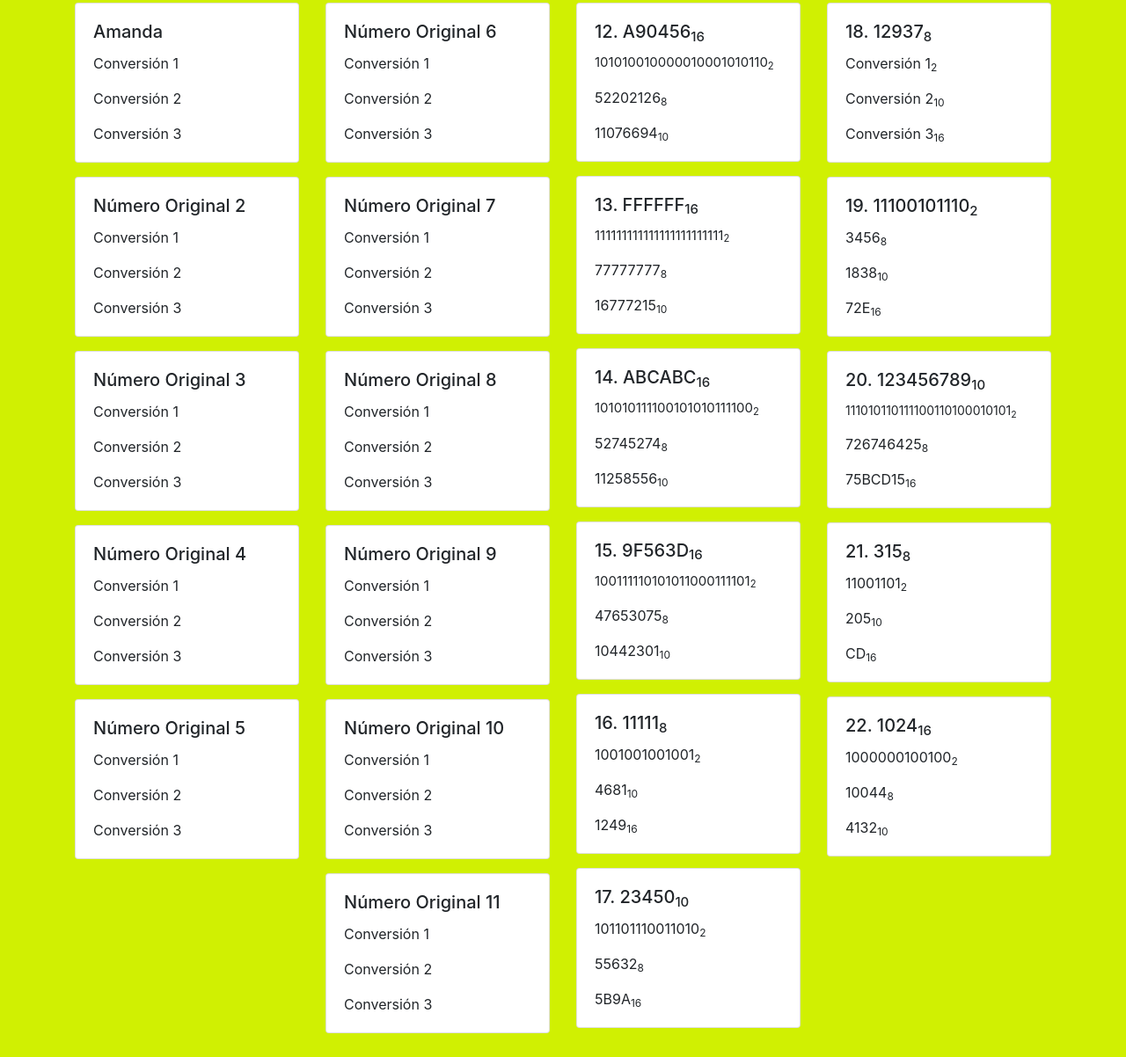
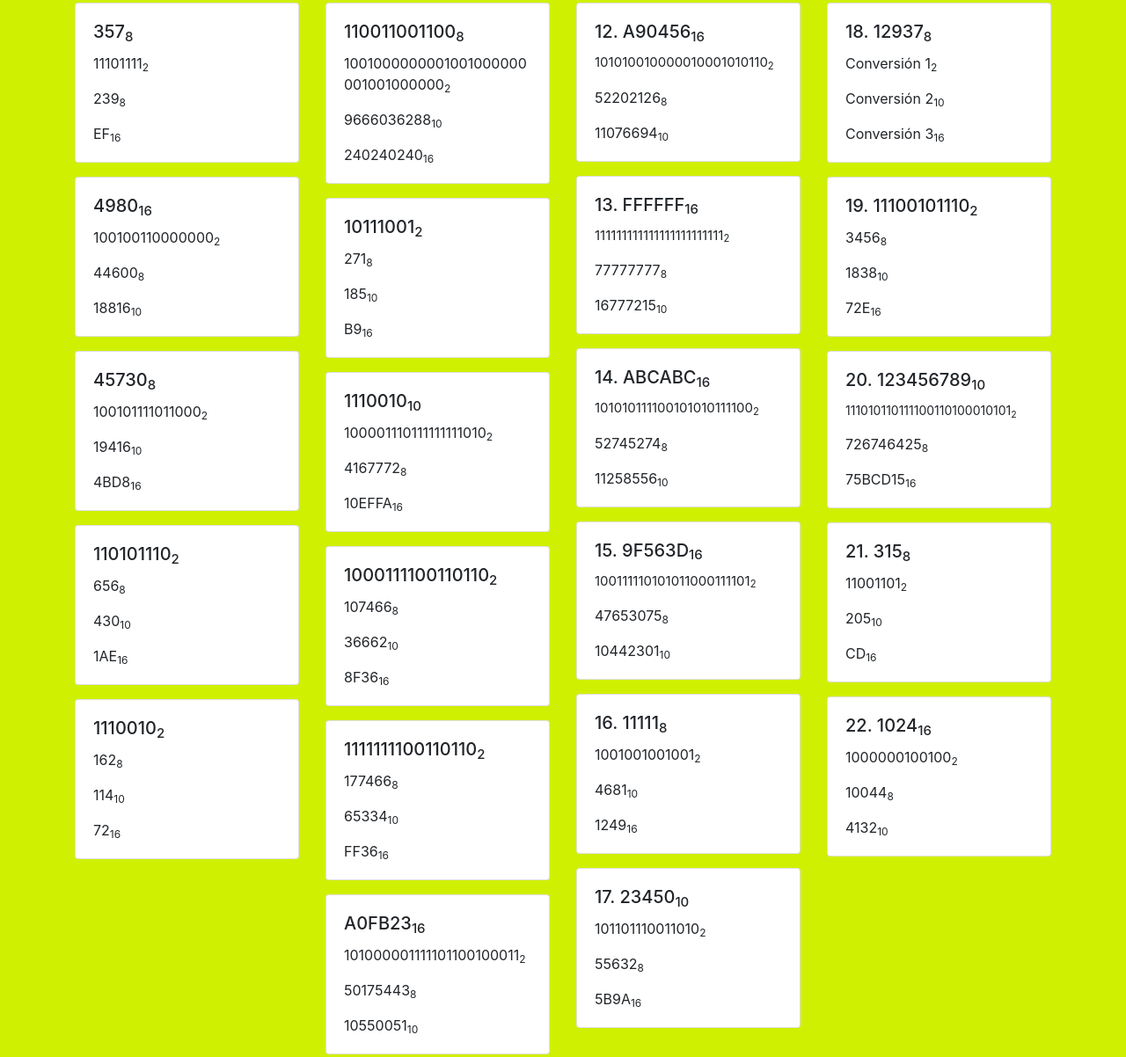
Before and after one commit to ipicado17/ipicado17.github.io, a plain HTML site: page index.html in a window 1280 px wide. Shown: the part 93-1295 px from the top of the page at 88% size. Drawn offline with nearby package versions, Linux system fonts and the light colour scheme.

Commit message:
Cambios 1

```diff
--- a/index.html
+++ b/index.html
@@ -25,42 +25,42 @@
             <div class="col-md-3">
                 <div class="card mt-3">
                     <div class="card-body">
-                        <h5 class="card-title">Amanda </h5>
-                        <p class="card-text">Conversión 1</p>
-                        <p class="card-text">Conversión 2</p>
-                        <p class="card-text">Conversión 3</p>
+                        <h5 class="card-title">357<sub>8</sub></h5>
+                        <p class="card-text">11101111<sub>2</sub></p>
+                        <p class="card-text">239<sub>8</sub</p>
+                        <p class="card-text">EF<sub>16</sub</p>
                     </div>
                 </div>
                 <div class="card mt-3">
                     <div class="card-body">
-                        <h5 class="card-title">Número Original 2</h5>
-                        <p class="card-text">Conversión 1</p>
-                        <p class="card-text">Conversión 2</p>
-                        <p class="card-text">Conversión 3</p>
+                        <h5 class="card-title">4980<sub>16</sub></h5>
+                        <p class="card-text">100100110000000<sub>2</sub></p>
+                        <p class="card-text">44600<sub>8</sub></p>
+                        <p class="card-text">18816<sub>10</sub></p>
                     </div>
                 </div>
                 <div class="card mt-3">
                     <div class="card-body">
-                        <h5 class="card-title">Número Original 3</h5>
-                        <p class="card-text">Conversión 1</p>
-                        <p class="card-text">Conversión 2</p>
-                        <p class="card-text">Conversión 3</p>
+                        <h5 class="card-title">45730<sub>8</sub></h5>
+                        <p class="card-text">100101111011000<sub>2</sub></p>
+                        <p class="card-text">19416<sub>10</sub></p>
+                        <p class="card-text">4BD8<sub>16</sub></p>
                     </div>
                 </div>
                 <div class="card mt-3">
                     <div class="card-body">
-                        <h5 class="card-title">Número Original 4</h5>
-                        <p class="card-text">Conversión 1</p>
-                        <p class="card-text">Conversión 2</p>
-                        <p class="card-text">Conversión 3</p>
+                        <h5 class="card-title">110101110<sub>2</sub></h5>
+                        <p class="card-text">656<sub>8</sub></p>
+                        <p class="card-text">430<sub>10</sub></p>
+                        <p class="card-text">1AE<sub>16</sub></p>
                     </div>
                 </div>
                 <div class="card mt-3">
                     <div class="card-body">
-                        <h5 class="card-title">Número Original 5</h5>
-                        <p class="card-text">Conversión 1</p>
-                        <p class="card-text">Conversión 2</p>
-                        <p class="card-text">Conversión 3</p>
+                        <h5 class="card-title">1110010<sub>2</sub></h5>
+                        <p class="card-text">162<sub>8</sub></p>
+                        <p class="card-text">114<sub>10</sub></p>
+                        <p class="card-text">72<sub>16</sub></p>
                     </div>
                 </div>
             </div>
@@ -69,50 +69,50 @@
             <div class="col-md-3">
                 <div class="card mt-3">
                     <div class="card-body">
-                        <h5 class="card-title">Número Original 6</h5>
-                        <p class="card-text">Conversión 1</p>
-                        <p class="card-text">Conversión 2</p>
-                        <p class="card-text">Conversión 3</p>
+                        <h5 class="card-title">110011001100<sub>8</sub></h5>
+                        <p class="card-text">1001000000001001000000001001000000<sub>2</sub></p>
+                        <p class="card-text">9666036288<sub>10</sub></p>
+                        <p class="card-text">240240240<sub>16</sub></p>
                     </div>
                 </div>
                 <div class="card mt-3">
                     <div class="card-body">
-                        <h5 class="card-title">Número Original 7</h5>
-                        <p class="card-text">Conversión 1</p>
-                        <p class="card-text">Conversión 2</p>
-                        <p class="card-text">Conversión 3</p>
+                        <h5 class="card-title">10111001<sub>2</sub></h5>
+                        <p class="card-text">271<sub>8</sub></p>
+                        <p class="card-text">185<sub>10</sub></p>
+                        <p class="card-text">B9<sub>16</sub></p>
                     </div>
                 </div>
                 <div class="card mt-3">
                     <div class="card-body">
-                        <h5 class="card-title">Número Original 8</h5>
-                        <p class="card-text">Conversión 1</p>
-                        <p class="card-text">Conversión 2</p>
-                        <p class="card-text">Conversión 3</p>
+                        <h5 class="card-title">1110010<sub>10</sub></h5>
+                        <p class="card-text">100001110111111111010<sub>2</sub></p>
+                        <p class="card-text">4167772<sub>8</sub></p>
+                        <p class="card-text">10EFFA<sub>16</sub></p>
                     </div>
                 </div>
                 <div class="card mt-3">
                     <div class="card-body">
-                        <h5 class="card-title">Número Original 9</h5>
-                        <p class="card-text">Conversión 1</p>
-                        <p class="card-text">Conversión 2</p>
-                        <p class="card-text">Conversión 3</p>
+                        <h5 class="card-title">1000111100110110<sub>2</sub></h5>
+                        <p class="card-text">107466<sub>8</sub></p>
+                        <p class="card-text">36662<sub>10</sub></p>
+                        <p class="card-text">8F36<sub>16</sub></p>
                     </div>
                 </div>
                 <div class="card mt-3">
                     <div class="card-body">
-                        <h5 class="card-title">Número Original 10</h5>
-                        <p class="card-text">Conversión 1</p>
-                        <p class="card-text">Conversión 2</p>
-                        <p class="card-text">Conversión 3</p>
+                        <h5 class="card-title">1111111100110110<sub>2</sub></h5>
+                        <p class="card-text">177466<sub>8</sub></p>
+                        <p class="card-text">65334<sub>10</sub></p>
+                        <p class="card-text">FF36<sub>16</sub></p>
                     </div>
                 </div>
                 <div class="card mt-3">
                     <div class="card-body">
-                        <h5 class="card-title">Número Original 11</h5>
-                        <p class="card-text">Conversión 1</p>
-                        <p class="card-text">Conversión 2</p>
-                        <p class="card-text">Conversión 3</p>
+                        <h5 class="card-title">A0FB23<sub>16</sub></h5>
+                        <p class="card-text">101000001111101100100011<sub>2</sub></p>
+                        <p class="card-text">50175443<sub>8</sub></p>
+                        <p class="card-text">10550051<sub>10</sub></p>
                     </div>
                 </div>
             </div>
```
